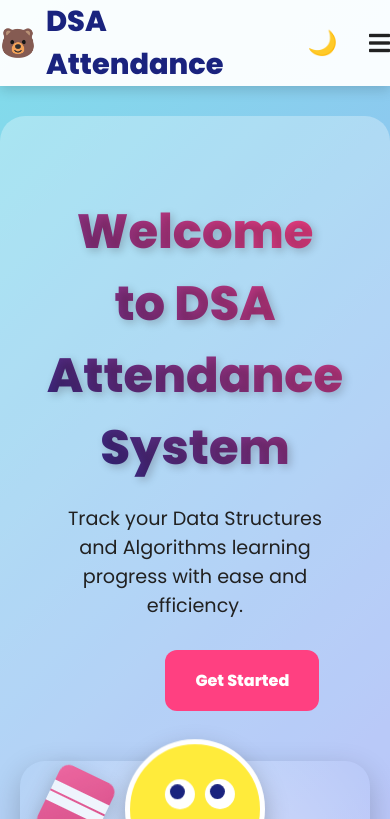
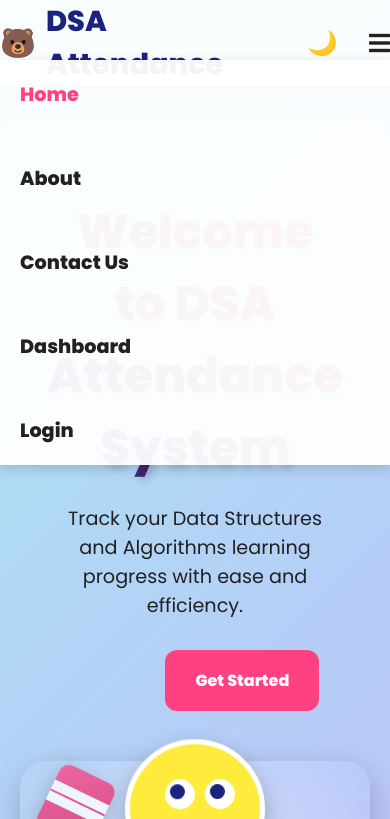
Before and after one commit to devillikevd/Attendance-Sheet, a plain HTML site: page index.html in a window 390 px wide. Both pictures are taken after a click on the element 379 px from the left and 43 px from the top of the page. Shown: the top 819 px of the page. Drawn offline with Linux system fonts and the light colour scheme.

Commit message:
Fix menu toggle issue on mobile view

```diff
--- a/script.js
+++ b/script.js
@@ -4,3 +4,10 @@ document.getElementById("darkModeToggle").addEventListener("click", function ()
   // Toggle the icon
   this.textContent = document.body.classList.contains("dark-mode") ? "☀️" : "🌙";
 });
+// Hamburger menu toggle
+const hamburger = document.querySelector('.hamburger'); // select the hamburger icon
+const navLinks = document.querySelector('.nav-links'); // select the menu links
+
+hamburger.addEventListener('click', () => {
+    navLinks.classList.toggle('active'); // toggle "active" class to show/hide menu
+});
--- a/styles.css
+++ b/styles.css
@@ -1057,3 +1057,26 @@ body.dark-mode .footer-section a {
 body.dark-mode .footer-bottom {
   border-top: 1px solid #444;
 }
+@media (max-width: 768px) {
+    .nav-links {
+        display: none; /* hide menu on small screens */
+        flex-direction: column;
+        position: absolute;
+        top: 60px;
+        left: 0;
+        width: 100%;
+        background: rgba(255, 255, 255, 0.95);
+        padding: 20px;
+        box-shadow: 0 4px 12px rgba(0,0,0,0.15);
+    }
+
+    .nav-links.active {
+        display: flex; /* show menu when active */
+    }
+
+    .hamburger {
+        display: block; /* show hamburger icon */
+        font-size: 1.5em;
+        cursor: pointer;
+    }
+}
```
